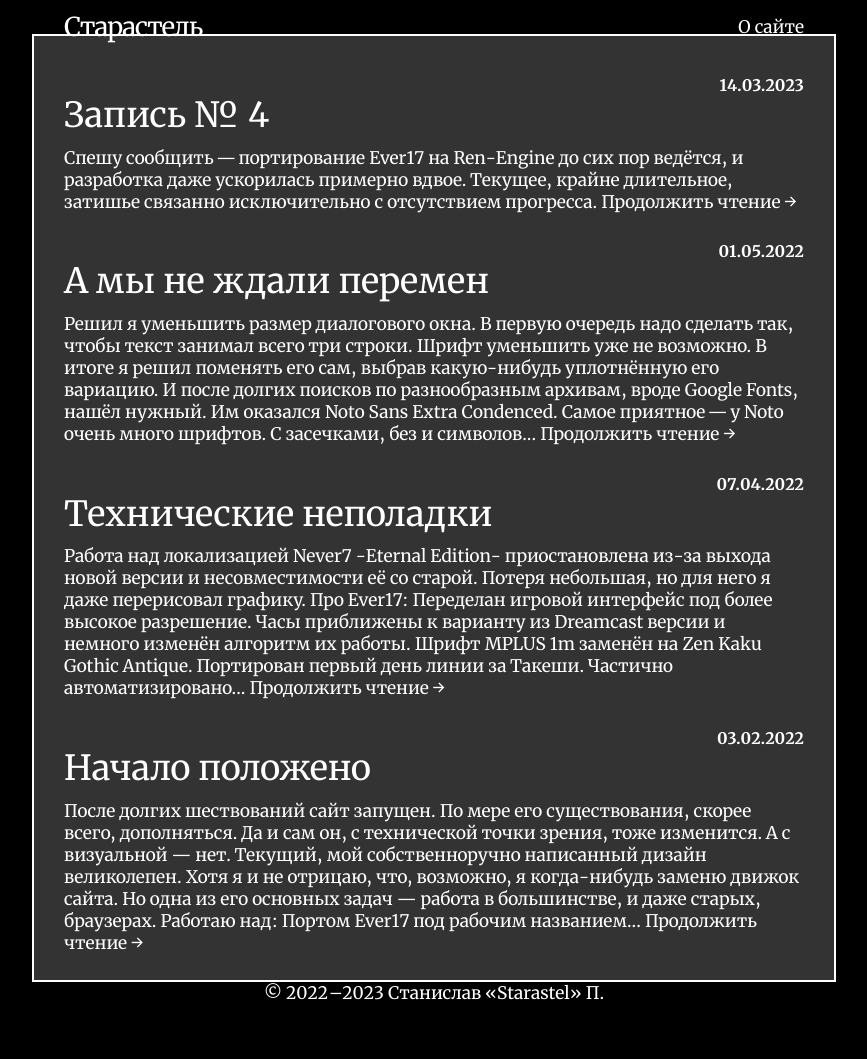
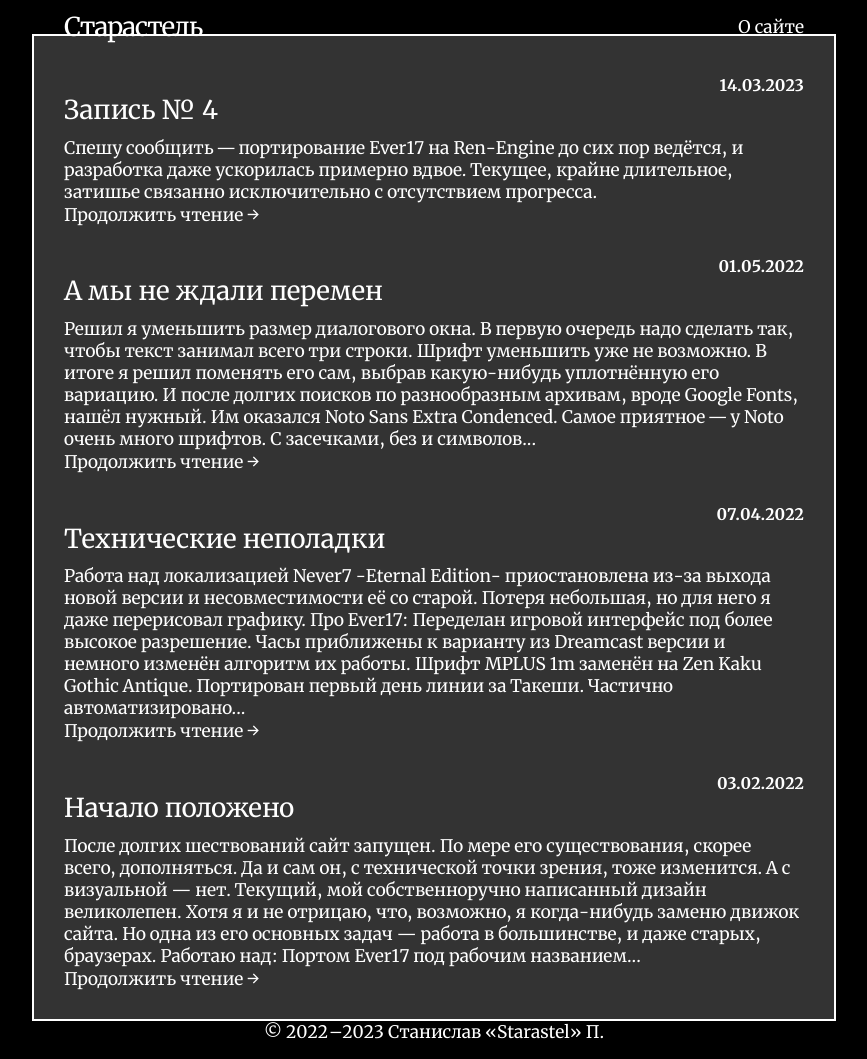
Before and after one commit to Starastel/stStarastel, a Jekyll site: the page built from index.html, in a window 1280 px wide. Shown: the whole page, without its empty margins (206-1073 px from the left). Built offline with Jekyll 4.4.1, drawn with Linux system fonts in a browser that asks for light colours; the list of posts is cut into pages by our own code; before the commit the page ends 1020 px from its top, so only the background shows below that.

Commit message:
Update home.html

```diff
--- a/_layouts/home.html
+++ b/_layouts/home.html
@@ -6,12 +6,14 @@
 
 <div class="post-list">
 {%- for post in paginator.posts -%}
+<article class="post">
 	<header class="post-header">
 		<h1 class="post-title"><a href="{{ post.url | relative_url }}">{{ post.title }}</a></h1>
 		<p class="post-meta"><time><font size="3pt">{{ post.date | date: "%d.%m.%Y" }}</font></time></p>
 	</header>
 	<div class="post-content">{{ post.excerpt | strip_html | truncatewords:64 }}
-	<a class="post-link" style="text-align:right;" href="{{ post.url }}">Продолжить чтение →</a></div>
+	<p><a class="post-link" style="text-align:right;" href="{{ post.url }}">Продолжить чтение →</a></p></div>
+</article>
 {% endfor %}</div>
 
 {% if paginator.total_pages > 1 %}
```
